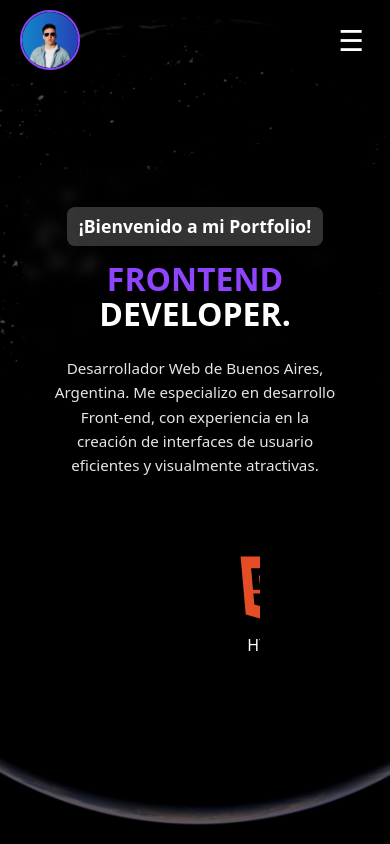
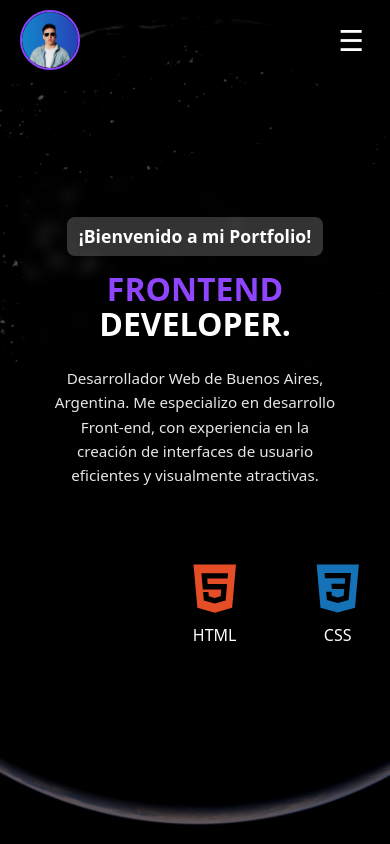
Before and after one commit to faryd257/Portfolio, a React (Vite) app: page / in a window 390 px wide. Shown: the top 844 px of the page. Built offline with nearby package versions, Linux system fonts and the light colour scheme.

Commit message:
adaptado

```diff
--- a/src/components/CarouselMarquee/CarouselMarquee.css
+++ b/src/components/CarouselMarquee/CarouselMarquee.css
@@ -1,14 +1,18 @@
 .carousel-marquee {
-  width: 37%;
+  width: 67%;
   margin: 0 auto;
   overflow: hidden;
   padding: 20px 0;
   z-index: 10;
+  display: flex;
+  justify-content: center;
 }
 
 .marquee-content {
   display: flex;
-  animation: marquee 12s linear infinite;
+  width: fit-content; /* Permite que el contenido fluya correctamente */
+  animation: marquee 25s linear infinite;
+  gap: 30px; /* Espaciado entre iconos */
 }
 
 @keyframes marquee {
@@ -20,9 +24,8 @@
   }
 }
 
-
 .tech-item {
-  min-width: 120px;
+  min-width: 100px;
   margin: 0 24px;
   display: flex;
   flex-direction: column;
@@ -32,8 +35,8 @@
 }
 
 .tech-item svg {
-  width: 80px;
-  height: 80px;
+  width: 90px;
+  height: 90px;
 }
 
 .tech-item:hover {
@@ -63,15 +66,37 @@
   color: #222;
 }
 
-
+/* 📱 Modo Tablet y Celular */
 @media (max-width: 768px) {
+  .carousel-marquee {
+    width: 100%;
+  }
   .marquee-content {
-    animation: marquee 7s linear infinite;
+    animation: marquee 10s linear infinite;
+    gap: 20px;
+  }
+  .tech-item {
+    min-width: 80px;
+  }
+  .tech-item svg {
+    width: 70px;
+    height: 70px;
   }
 }
 
 @media (max-width: 480px) {
+  .carousel-marquee {
+    width: 100%;
+  }
   .marquee-content {
-    animation: marquee 5s linear infinite;
+    animation: marquee 25s linear infinite;
+    gap: 15px;
+  }
+  .tech-item {
+    min-width: 60px;
+  }
+  .tech-item svg {
+    width: 60px;
+    height: 60px;
   }
 }
```
